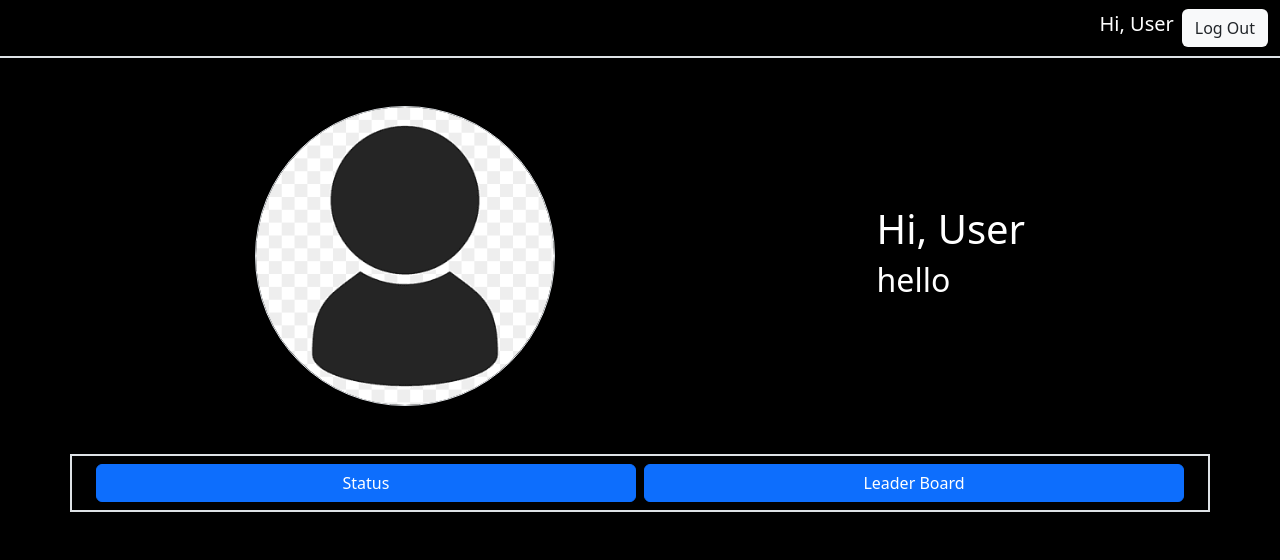
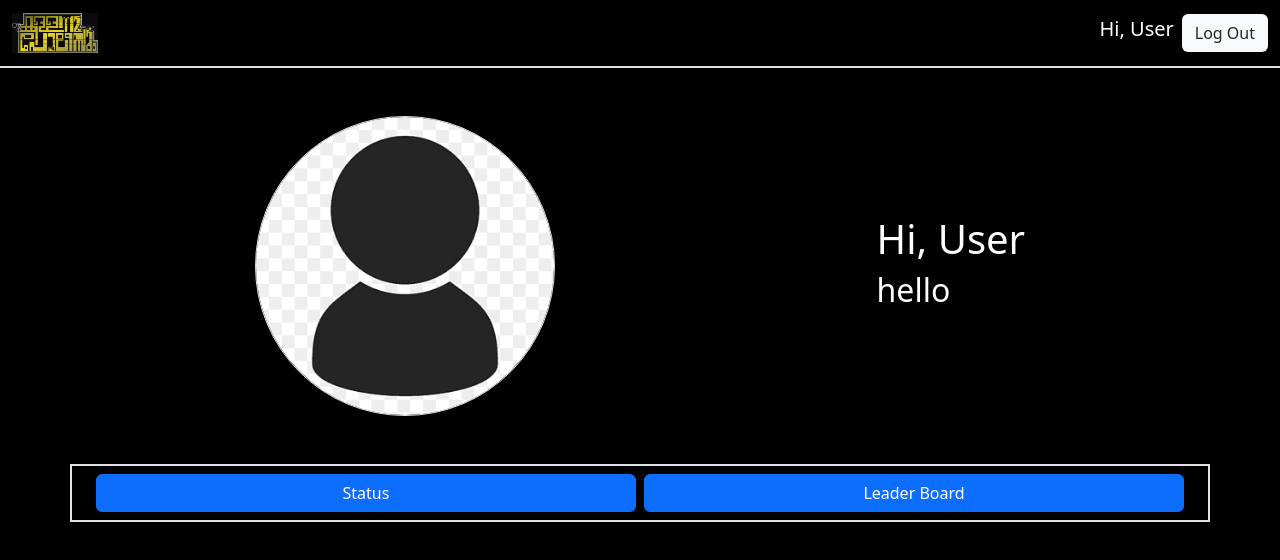
Before and after one commit to kallanumpolice/kallanumpolice, a plain HTML site: page user.html in a window 1280 px wide. Drawn offline with nearby package versions, Linux system fonts and the light colour scheme; the site is published under a folder, as on GitHub Pages, so addresses that start at the root find nothing.

Commit message:
Update user.html

```diff
--- a/user.html
+++ b/user.html
@@ -16,7 +16,7 @@
       <div class="container-fluid">
         <a class="navbar-brand" href="#"
           ><img
-            src="/common/kallanum policeum (2).jpg"
+            src="common/kallanum policeum (2).jpg"
             style="height: 40px"
             alt=""
         /></a>
```
